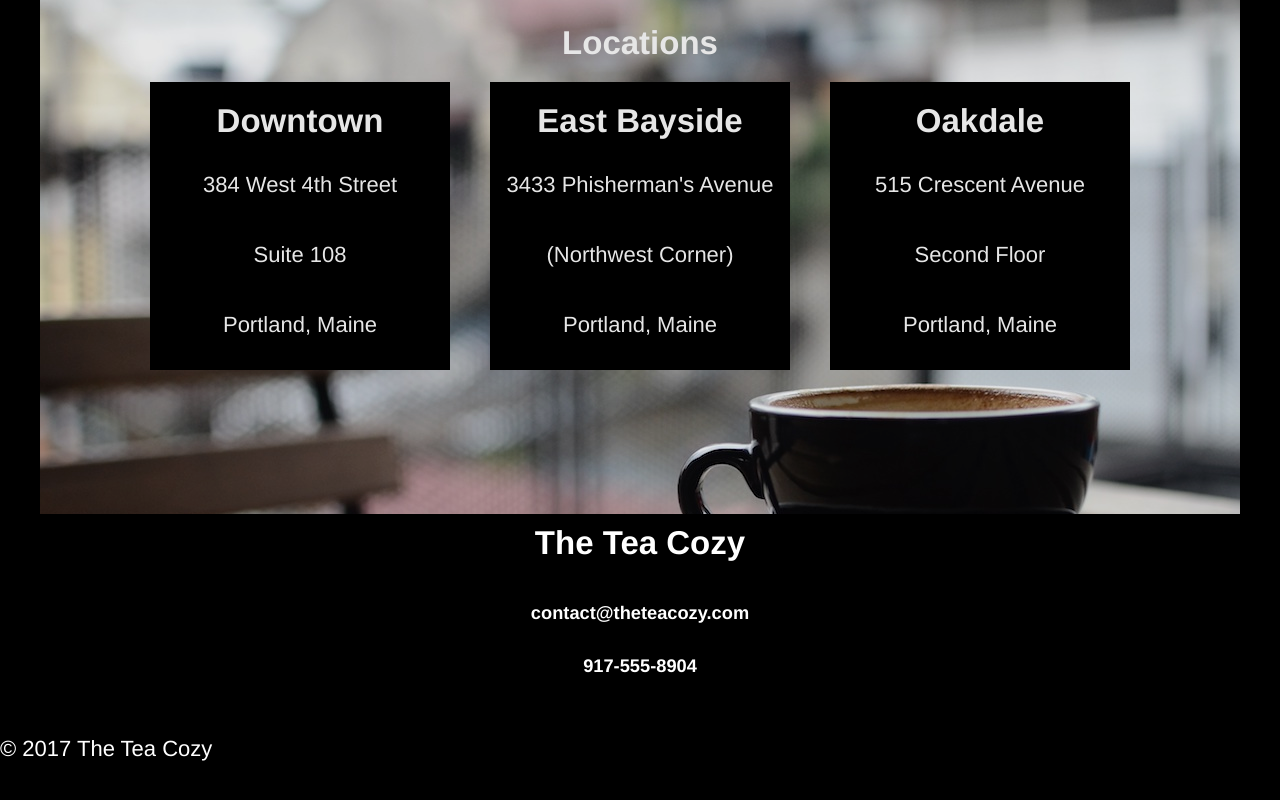
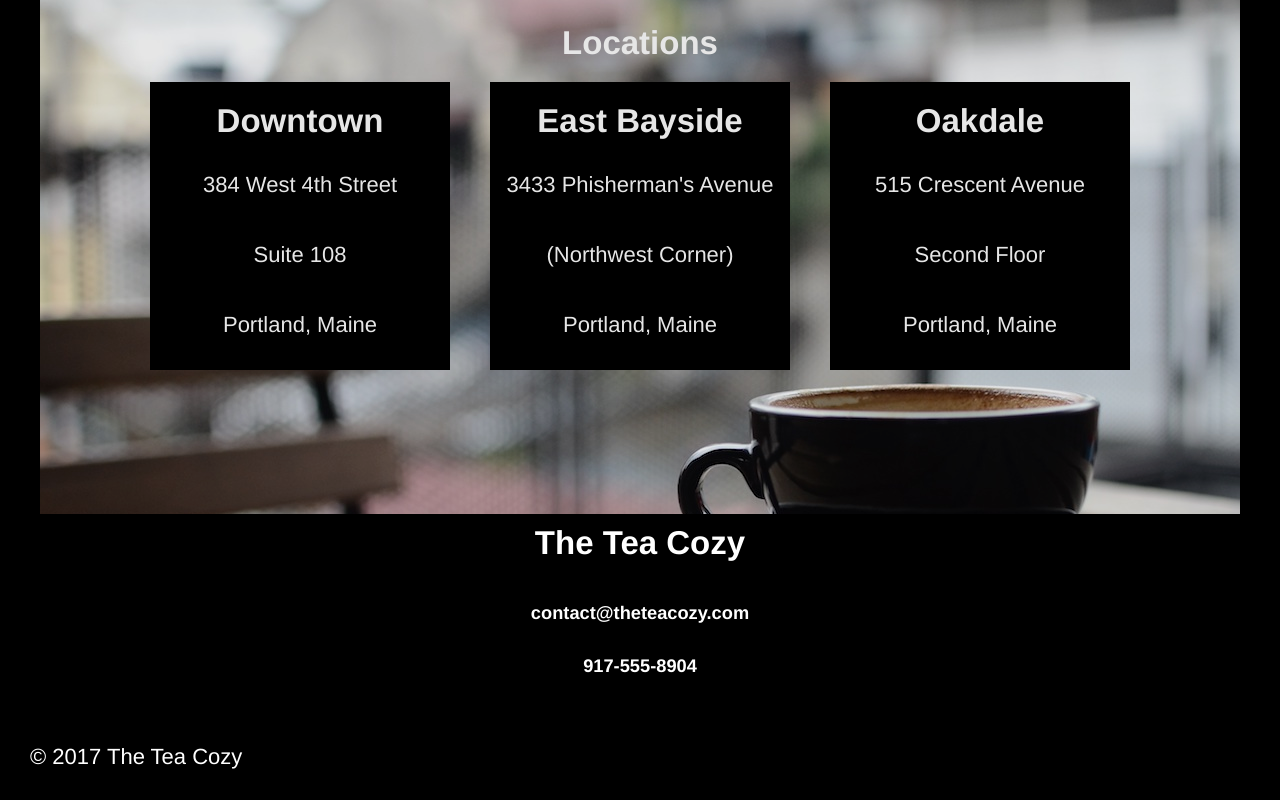
Before and after one commit to Nickopanther/TeaCozy, a plain HTML site: page index.html in a window 1280 px wide. Shown: the part 1665-2465 px from the top of the page. Drawn offline with Linux system fonts and the light colour scheme.

Commit message:
CSS styling complete

```diff
--- a/resources/css/style.css
+++ b/resources/css/style.css
@@ -125,4 +125,6 @@ a:hover {
 
 footer p {
   text-align: left;
+  padding: 15px;
+  margin: 15px;
 }
```
